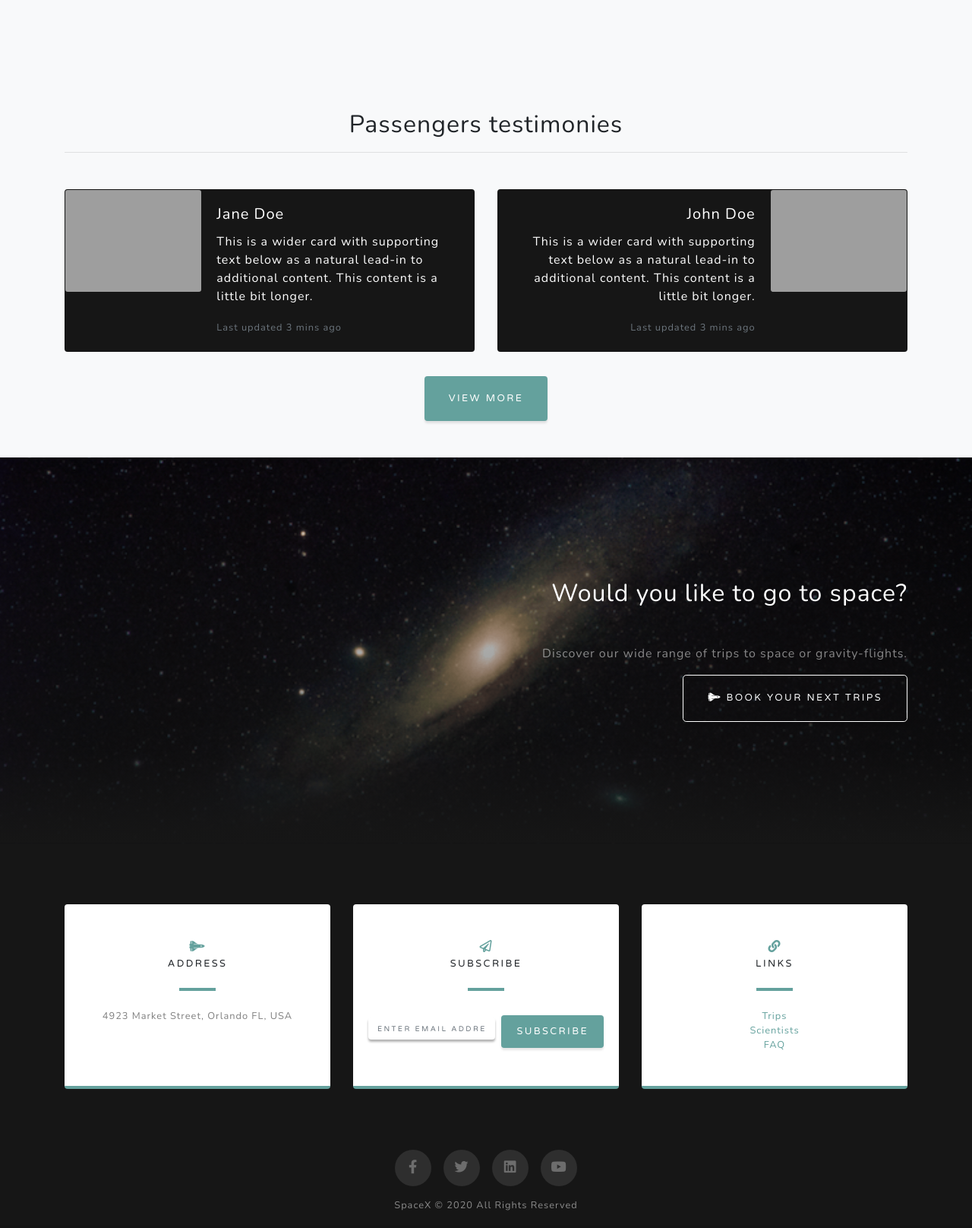
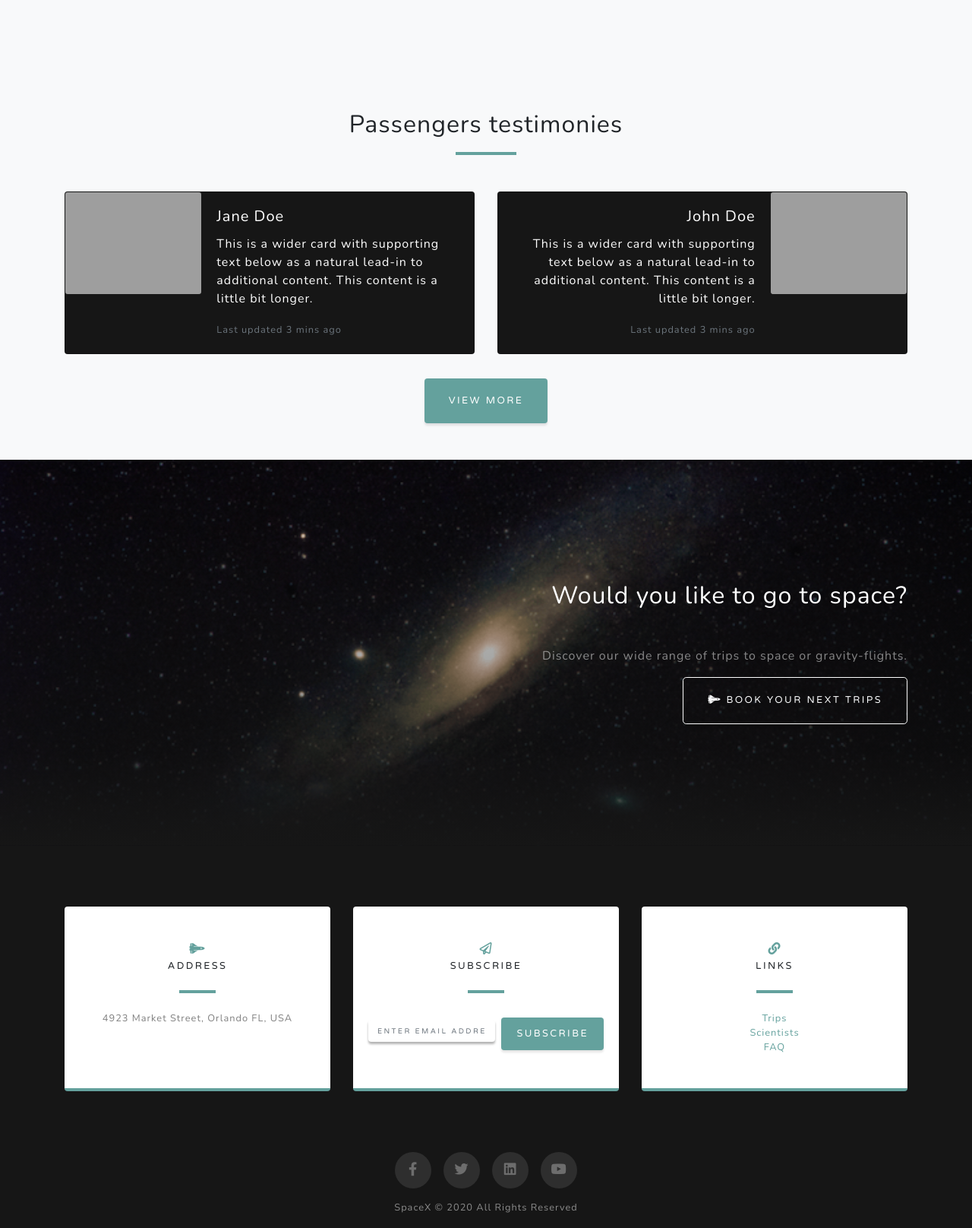
Before and after one commit to AlexiaDelorme/project-spacex, a Django app: page / in a window 1280 px wide. Shown: the part 2920-4536 px from the top of the page at 76% size. Before the commit the page ends 4513 px from the top, so only its background shows below. Run offline with Django 3.2, Linux system fonts and the light colour scheme; some libraries are stand-ins or nearby versions; grey boxes are pictures that could not be loaded.

Commit message:
Styled hr for passengers testimonies section

```diff
--- a/static/css/custom.css
+++ b/static/css/custom.css
@@ -41,6 +41,12 @@ input#inputEmail {
 Home
  */
 
+ .testimony-section hr {
+  border-color: #64a19d;
+  border-width: 0.25rem;
+  width: 5rem;
+}
+
 .book-section {
   padding: 10rem 0;
   background: linear-gradient(to bottom, rgba(22, 22, 22, 0.1) 0%, rgba(22, 22, 22, 0.5) 75%, #161616 100%), url("../img/galaxy.jpg");
```
